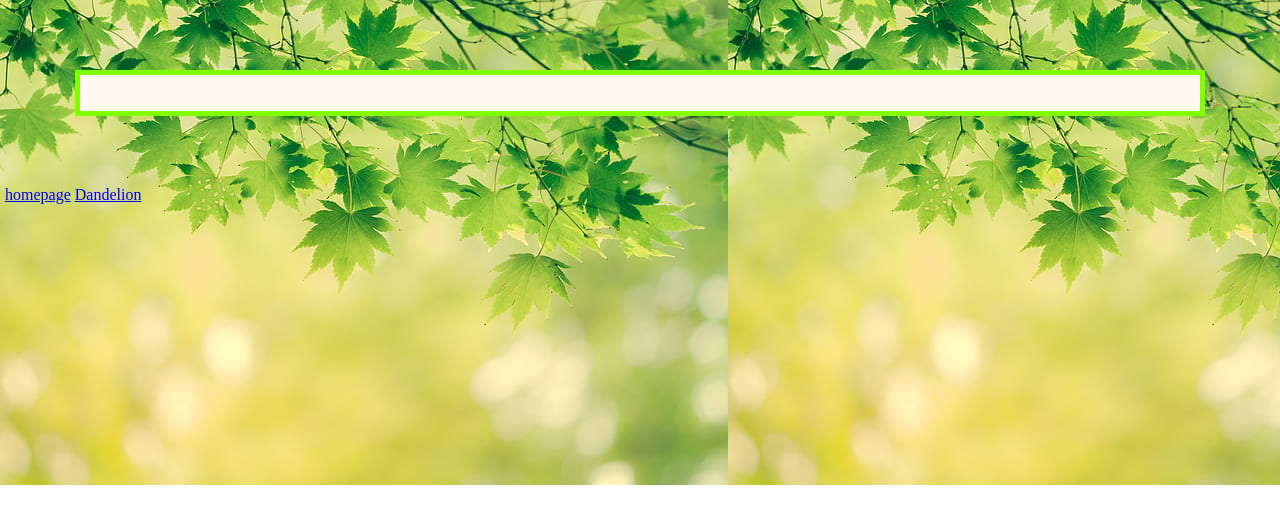
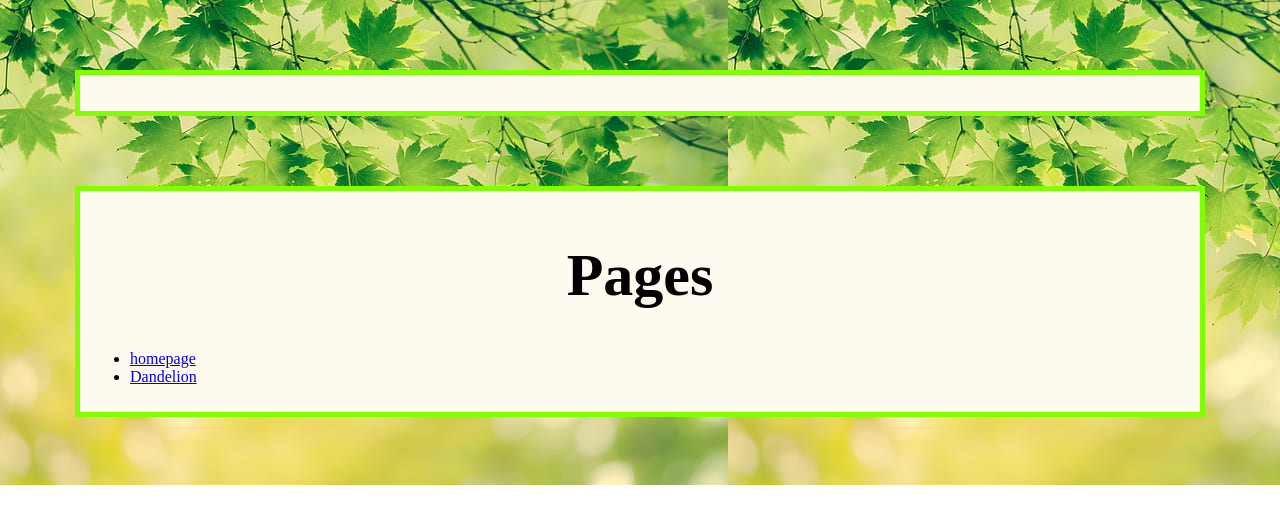
Before and after one commit to ro-the-programmer/plant.github.io, a plain HTML site: page pages/forguide.html in a window 1280 px wide. Drawn offline with Linux system fonts and the light colour scheme; files that its build step writes are made by us from their sources; files whose address does not match are found by name.

Commit message:
Page section added

```diff
--- a/pages/forguide.html
+++ b/pages/forguide.html
@@ -8,7 +8,12 @@
 
     </p>
 </div>
-<a href="index.html">homepage</a>
-<a href="dandelion.html">Dandelion</a>
+<div>
+    <h1>Pages</h1>
+    <ul>
+<li><a href="../index.html">homepage</a></li>
+<li><a href="dandelion.html">Dandelion</a></li>
+</ul>
+</div>
 </body>
 </html>
```
Also changed, not shown: index.html (+7 -1 lines), pages/dandelion.html (+7 -0 lines).
